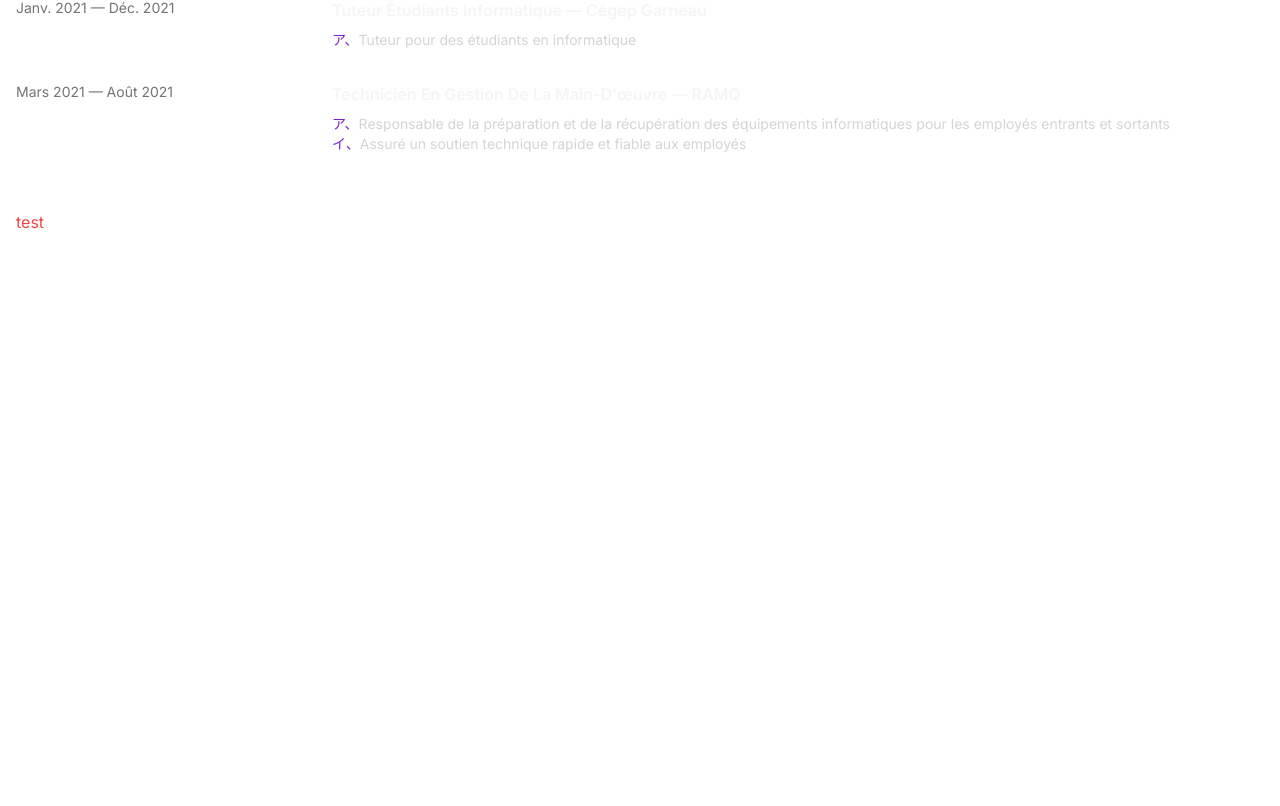
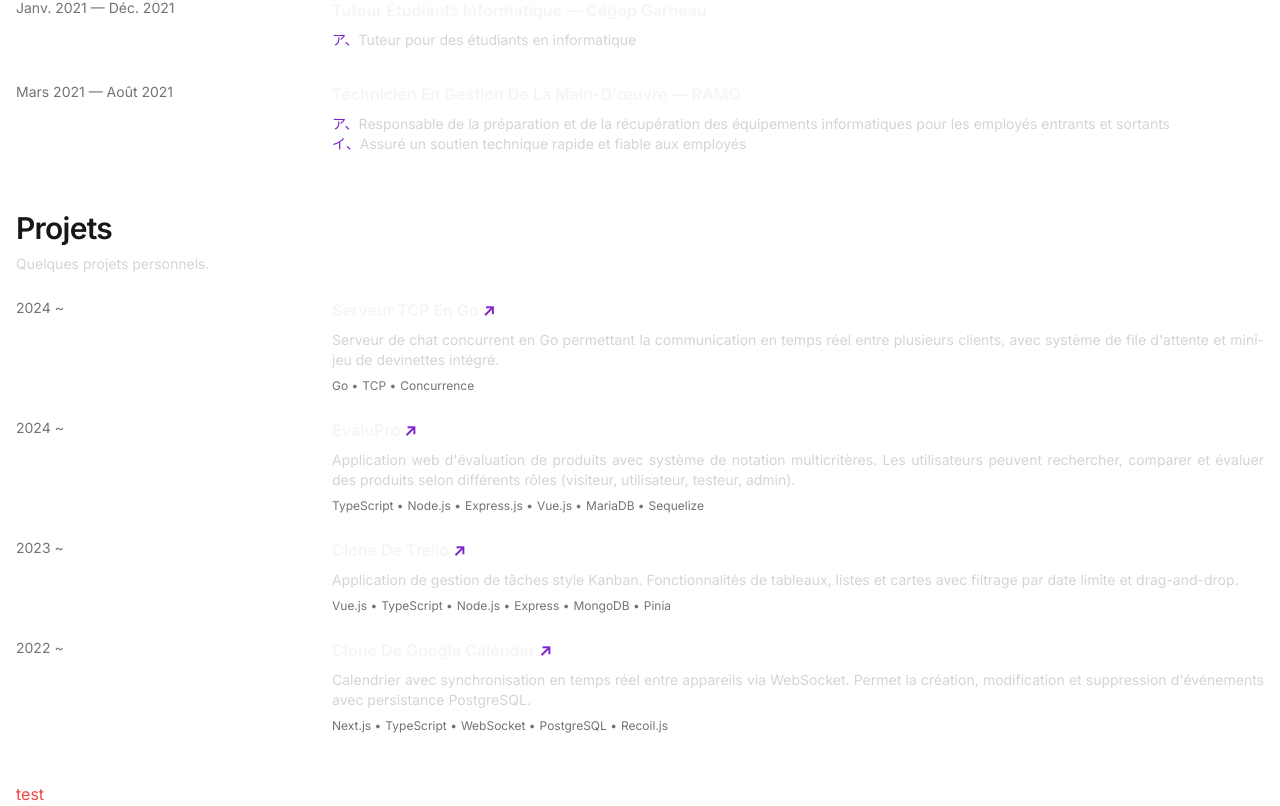
Before and after one commit to mtlaso/portfolio, a Next.js app: page / in a window 1280 px wide. Shown: the part 862-1668 px from the top of the page. Before the commit the page ends 1096 px from the top, so only its background shows below. Built offline with nearby package versions, Linux system fonts and the light colour scheme; a web font is replaced by a local one.

Commit message:
section projets

```diff
--- a/app/lib/placeholder-data.ts
+++ b/app/lib/placeholder-data.ts
@@ -10,7 +10,7 @@ import {
 	RiDatabase2Line,
 	RiTailwindCssFill,
 } from "react-icons/ri";
-import type { Work, StackItem } from "@/app/lib/definitions";
+import type { Work, StackItem, Project } from "@/app/lib/definitions";
 
 export const stackItems: StackItem[] = [
 	{
@@ -113,3 +113,54 @@ export const workExperience: Work[] = [
 		],
 	},
 ];
+
+export const projects: Project[] = [
+	{
+		date: new Date(2024, 2, 0).toISOString(),
+		title: "Serveur TCP en Go",
+		desc: "Serveur de chat concurrent en Go permettant la communication en temps réel entre plusieurs clients, avec système de file d'attente et mini-jeu de devinettes intégré.",
+		link: new URL("https://github.com/mtlaso/go-tcp-server"),
+		technologies: ["Go", "TCP", "Concurrence"],
+	},
+	{
+		date: new Date(2024, 2, 0).toISOString(),
+		title: "EvaluPro",
+		desc: "Application web d'évaluation de produits avec système de notation multicritères. Les utilisateurs peuvent rechercher, comparer et évaluer des produits selon différents rôles (visiteur, utilisateur, testeur, admin).",
+		link: new URL("https://github.com/mtlaso/evalupro"),
+		technologies: [
+			"TypeScript",
+			"Node.js",
+			"Express.js",
+			"Vue.js",
+			"MariaDB",
+			"Sequelize",
+		],
+	},
+	{
+		date: new Date(2023, 2, 0).toISOString(),
+		title: "Clone de Trello",
+		desc: "Application de gestion de tâches style Kanban. Fonctionnalités de tableaux, listes et cartes avec filtrage par date limite et drag-and-drop.",
+		link: new URL("https://github.com/mtlaso/tp3-dev-web"),
+		technologies: [
+			"Vue.js",
+			"TypeScript",
+			"Node.js",
+			"Express",
+			"MongoDB",
+			"Pinia",
+		],
+	},
+	{
+		date: new Date(2022, 2, 0).toISOString(),
+		title: "Clone de Google Calendar",
+		desc: "Calendrier avec synchronisation en temps réel entre appareils via WebSocket. Permet la création, modification et suppression d'événements avec persistance PostgreSQL.",
+		link: new URL("https://github.com/mtlaso/calendrier-nextjs"),
+		technologies: [
+			"Next.js",
+			"TypeScript",
+			"WebSocket",
+			"PostgreSQL",
+			"Recoil.js",
+		],
+	},
+];
--- a/app/lib/utils/date.ts
+++ b/app/lib/utils/date.ts
@@ -1,8 +1,15 @@
 export const date = {
-	format: (date: string): string => {
-		return new Intl.DateTimeFormat("fr-CA", {
-			year: "numeric",
-			month: "short",
-		}).format(new Date(date));
+	format: (
+		date: string,
+		local?: Intl.LocalesArgument,
+		opts?: Intl.DateTimeFormatOptions,
+	): string => {
+		return new Intl.DateTimeFormat(
+			local ?? "fr-CA",
+			opts ?? {
+				year: "numeric",
+				month: "short",
+			},
+		).format(new Date(date));
 	},
 };
--- a/app/ui/index/work-section.tsx
+++ b/app/ui/index/work-section.tsx
@@ -1,14 +1,86 @@
 import { SPACING } from "@/app/ui/spacing";
-import { stackItems, workExperience } from "@/app/lib/placeholder-data";
-import type { StackItem, Work } from "@/app/lib/definitions";
+import {
+	projects,
+	stackItems,
+	workExperience,
+} from "@/app/lib/placeholder-data";
+import type { Project, StackItem, Work } from "@/app/lib/definitions";
 import { date } from "@/app/lib/utils/date";
+import Link from "next/link";
 
 export const WorkSection = () => {
 	return (
 		<section>
 			<TechStackWrapper />
 			<WorkExperienceWrapper />
+			<PersonalProjectsWrapper />
 		</section>
+	);
+};
+
+const PersonalProjectsWrapper = () => {
+	return (
+		<section
+			className={`${SPACING.SECTIONS_SPACING} ${SPACING.INSIDE_SECTIONS_SPACING}`}
+		>
+			<div className={`${SPACING.TITLES_SPACING}`}>
+				<h2 className="font-semibold tracking-tight text-3xl">Projets</h2>
+				<p className="text-neutral-300 text-sm">Quelques projets personnels.</p>
+			</div>
+
+			<ul className={`${SPACING.INSIDE_SECTIONS_SPACING}`}>
+				{projects.map((item) => (
+					<ProjectCard project={item} key={item.title} />
+				))}
+			</ul>
+		</section>
+	);
+};
+
+const ProjectCard = ({ project }: { project: Project }) => {
+	const projectDate = date.format(project.date, "fr-CA", {
+		year: "numeric",
+		month: undefined,
+		day: undefined,
+	});
+
+	return (
+		<li>
+			<Link
+				href={project.link.toString()}
+				target="blank"
+				rel="noopener noreferrer"
+				className="grid grid-cols-1 sm:grid-cols-4 text-sm gap-2 sm:gap-4"
+			>
+				<div className="col-span-1">
+					<p className="capitalize text-sm text-neutral-500">{projectDate} ~</p>
+				</div>
+
+				<div className="col-span-3 grid gap-2">
+					<div className={`${SPACING.TITLES_SPACING}`}>
+						<p className="capitalize text-base text-neutral-100 font-semibold">
+							{project.title}
+							<span className="text-purple-700">&nbsp;↗</span>
+						</p>
+
+						<p className="text-justify text-sm text-neutral-300">
+							{project.desc}
+						</p>
+					</div>
+
+					<ul className="flex flex-wrap gap-1">
+						{project.technologies.map(
+							(item: string, index: number, arr: string[]) => (
+								<li className="text-xs text-neutral-500" key={item}>
+									{item}
+									{index < arr.length - 1 && <span>&nbsp;•</span>}
+								</li>
+							),
+						)}
+					</ul>
+				</div>
+			</Link>
+		</li>
 	);
 };
 
```
Also changed, not shown: app/lib/definitions.ts (+16 -0 lines).
